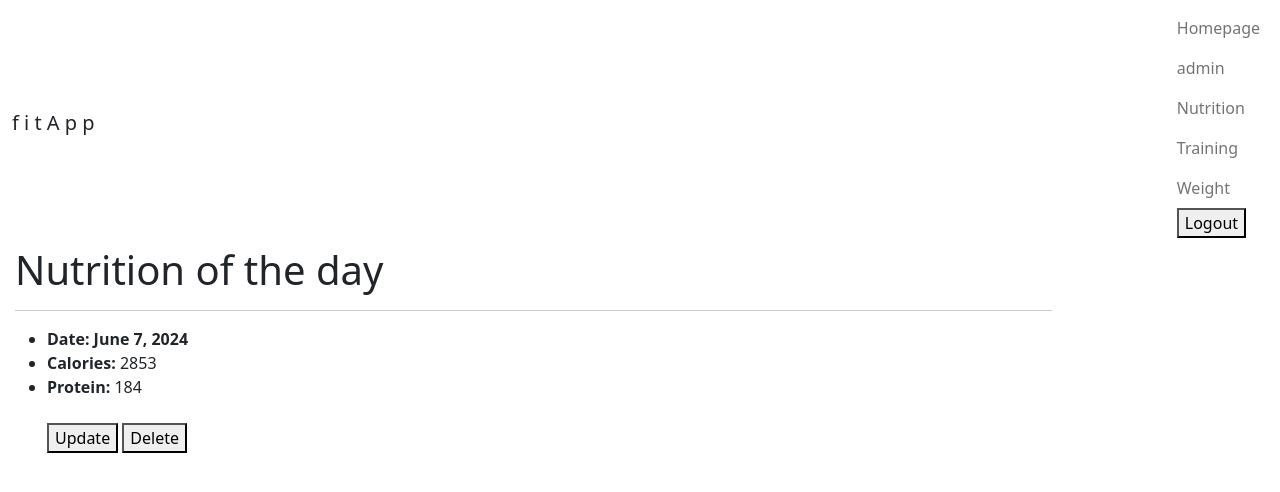
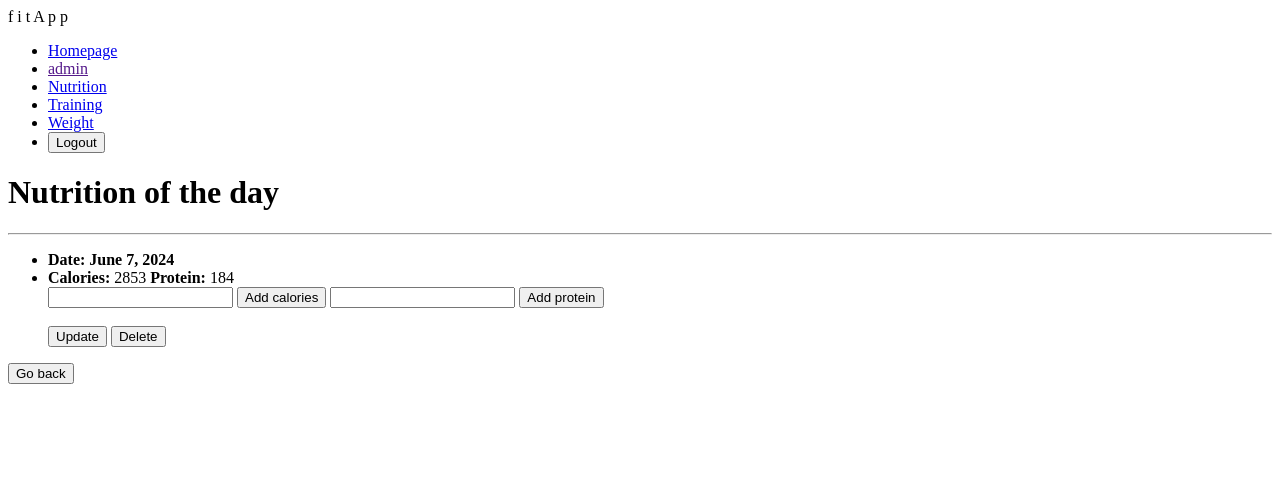
Before and after one commit to Daunoras/FitnessApp, a Django app: page /fitness/nutrition/1 in a window 1280 px wide. Shown: the top 492 px of the page. Run offline with Django 5.2, Linux system fonts and the light colour scheme; a user stored in the database is signed in; data comes from the database, SQL or seed files in the repository; both versions use the stored data as it was after the commit; some libraries are stand-ins or nearby versions.

Commit message:
add nutrition day button; date duplicate restriction; url reverse_lazy/method refactor; add kcal/prot. increase buttons; back button;

```diff
--- a/mysite/fitness/models.py
+++ b/mysite/fitness/models.py
@@ -17,3 +17,9 @@ class DayOfEating(models.Model):
 
     def __repr__(self):
         return f"{self.date}, {self.kcal} kcal, {self.protein} protein"
+
+    def add_calories(self, kcal):
+        self.kcal += int(kcal)
+
+    def add_protein(self, protein):
+        self.protein += int(protein)
--- a/mysite/fitness/views.py
+++ b/mysite/fitness/views.py
@@ -7,6 +7,7 @@ from django.views.decorators.csrf import csrf_protect
 from django.contrib import messages
 from django.views.generic import ListView, DetailView, CreateView, UpdateView, DeleteView
 from .forms import DayOfEatingCreateForm
+from django.urls import reverse, reverse_lazy
 
 def index(request):
     context = {}
@@ -24,12 +25,34 @@ class DayOfEatingDetailView(LoginRequiredMixin, DetailView):
     model = DayOfEating
     template_name = 'day_of_eating_details.html'
 
+    def post(self, request, *args, **kwargs):
+        self.object = self.get_object()
+
+        if 'action' in request.POST:
+            action = request.POST['action']
+            if action == 'Add calories':
+                number = request.POST.get('calories')
+                self.object.add_calories(int(number))
+            elif action == 'Add protein':
+                number = request.POST.get('protein')
+                self.object.add_protein(int(number))
+            self.object.save()
+
+        return self.get(request, *args, **kwargs)
+
+    def get_success_url(self):
+        return reverse_lazy('nutrition-details', kwargs={'pk': self.object.pk})
 
 class DayOfEatingCreateView(LoginRequiredMixin, CreateView):
     model = DayOfEating
-    success_url = "/fitness/nutrition"
+    success_url = reverse_lazy('nutrition')
     template_name = 'nutrition_add.html'
     form_class = DayOfEatingCreateForm
+
+    def get_form_kwargs(self):
+        kwargs = super().get_form_kwargs()
+        kwargs['user'] = self.request.user
+        return kwargs
 
     def form_valid(self, form):
         form.instance.athlete = self.request.user
@@ -38,8 +61,11 @@ class DayOfEatingCreateView(LoginRequiredMixin, CreateView):
 class DayOfEatingUpdateView(LoginRequiredMixin, UserPassesTestMixin, UpdateView):
     model = DayOfEating
     fields = ['kcal', 'protein']
-    success_url = "/fitness/nutrition"
     template_name = 'nutrition_add.html'
+
+    def get_success_url(self):
+        pk = self.object.pk
+        return reverse_lazy('nutrition-details', args=[pk])
 
     def form_valid(self, form):
         form.instance.athlete = self.request.user
@@ -51,7 +77,7 @@ class DayOfEatingUpdateView(LoginRequiredMixin, UserPassesTestMixin, UpdateView)
 
 class DayOfEatingDeleteView(LoginRequiredMixin, UserPassesTestMixin, DeleteView):
     model = DayOfEating
-    success_url = "/fitness/nutrition"
+    success_url = reverse_lazy('nutrition')
     template_name = 'nutrition_delete.html'
 
     def test_func(self):
--- a/mysite/templates/base.html
+++ b/mysite/templates/base.html
@@ -4,16 +4,13 @@
   {% block title %}<title></title>{% endblock %}
   <meta charset="utf-8">
   <meta name="viewport" content="width=device-width, initial-scale=1">
-  <link rel="stylesheet" href="https://stackpath.bootstrapcdn.com/bootstrap/4.1.3/css/bootstrap.min.css" integrity="sha384-MCw98/SFnGE8fJT3GXwEOngsV7Zt27NXFoaoApmYm81iuXoPkFOJwJ8ERdknLPMO" crossorigin="anonymous">
-  <link rel="stylesheet" href="https://cdn.jsdelivr.net/npm/bootstrap@5.2.3/dist/css/bootstrap.min.css" integrity="sha384-rbsA2VBKQhggwzxH7pPCaAqO46MgnOM80zW1RWuH61DGLwZJEdK2Kadq2F9CUG65" crossorigin="anonymous">
-
   <!-- Add additional CSS in static file -->
   {% load static %}
   <link rel="stylesheet" href="{% static 'css/styles.css' %}">
 </head>
 
 <body>
- <nav class="navbar">
+ <nav class="navbar" >
   <div class="container-fluid">
     <a class="navbar-brand">f i t A p p</a>
     <ul class="navbar-nav mx-2">
--- a/mysite/templates/day_of_eating_details.html
+++ b/mysite/templates/day_of_eating_details.html
@@ -5,12 +5,23 @@
     <hr>
     <ul id="atitraukta">
         <li><strong >Date: {{object.date}}</strong></li>
-        <li><strong>Calories:</strong> {{object.kcal}}</li>
-        <li><strong>Protein:</strong> {{object.protein}}</li>
+        <li><strong>Calories:</strong> {{object.kcal}}
+            <strong>Protein:</strong> {{object.protein}}
+
+        </li>
+        <form method="post">
+            {% csrf_token %}
+            <input type="number" name="calories">
+            <button type="submit" name="action" value="Add calories">Add calories</button>
+            <input type="number" name="protein">
+            <button type="submit" name="action" value="Add protein">Add protein</button>
+        </form>
+
                 <br/>
         <div>
           <a href="{% url 'nutrition-update' object.id %}" ><button>Update</button></a>
           <a href="{% url 'nutrition-delete' object.id %}" ><button id="destroy">Delete</button></a>
         </div>
     </ul>
+    <a href="{% url 'nutrition' %}"><button>Go back</button></a>
 {% endblock %}
--- a/mysite/templates/days_of_eating.html
+++ b/mysite/templates/days_of_eating.html
@@ -2,6 +2,8 @@
 
 {% block content %}
     <h1>Nutrition</h1>
+
+     <a href="{% url 'nutrition-add' %}"><button>ADD</button></a>
 
     {% if dayofeating_list %}
     <ul>
```
Also changed, not shown: mysite/fitness/forms.py (+14 -4 lines), mysite/db.sqlite3.
